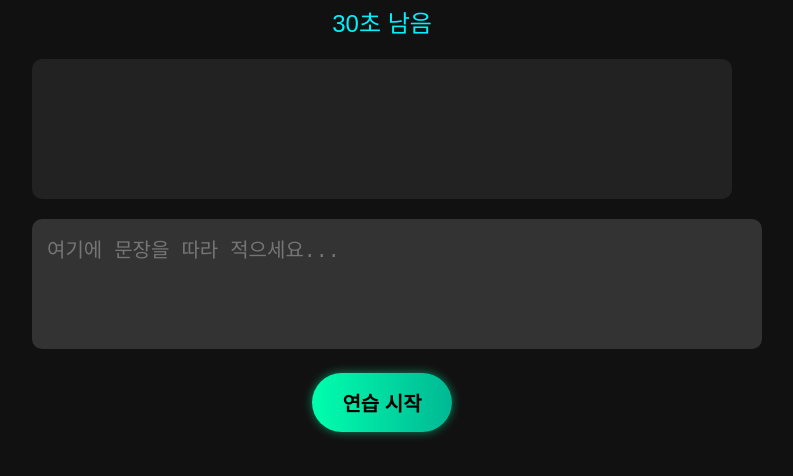
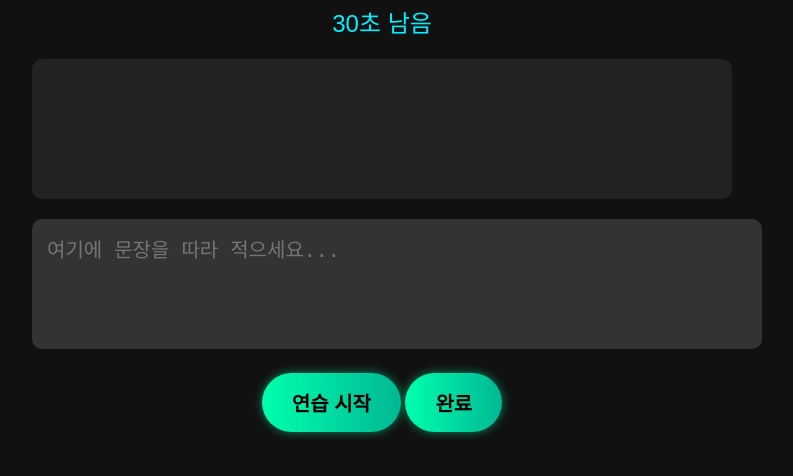
Before and after one commit to owlhwan103707/jola, a plain HTML site: page index.html in a window 1280 px wide. Shown: the part 222-698 px from the top of the page, without its empty margins (258-1051 px from the left). Drawn offline with Linux system fonts and the light colour scheme; a web font is replaced by a local one.

Commit message:
Update index.html
ㅇㅇ

```diff
--- a/index.html
+++ b/index.html
@@ -14,6 +14,7 @@
     <div id="quote"></div>
     <textarea id="input" placeholder="여기에 문장을 따라 적으세요..." disabled></textarea>
     <button id="startBtn">연습 시작</button>
+    <button id="doneBtn" disabled>완료</button>
     <div id="result"></div>
   </div>
 
```
